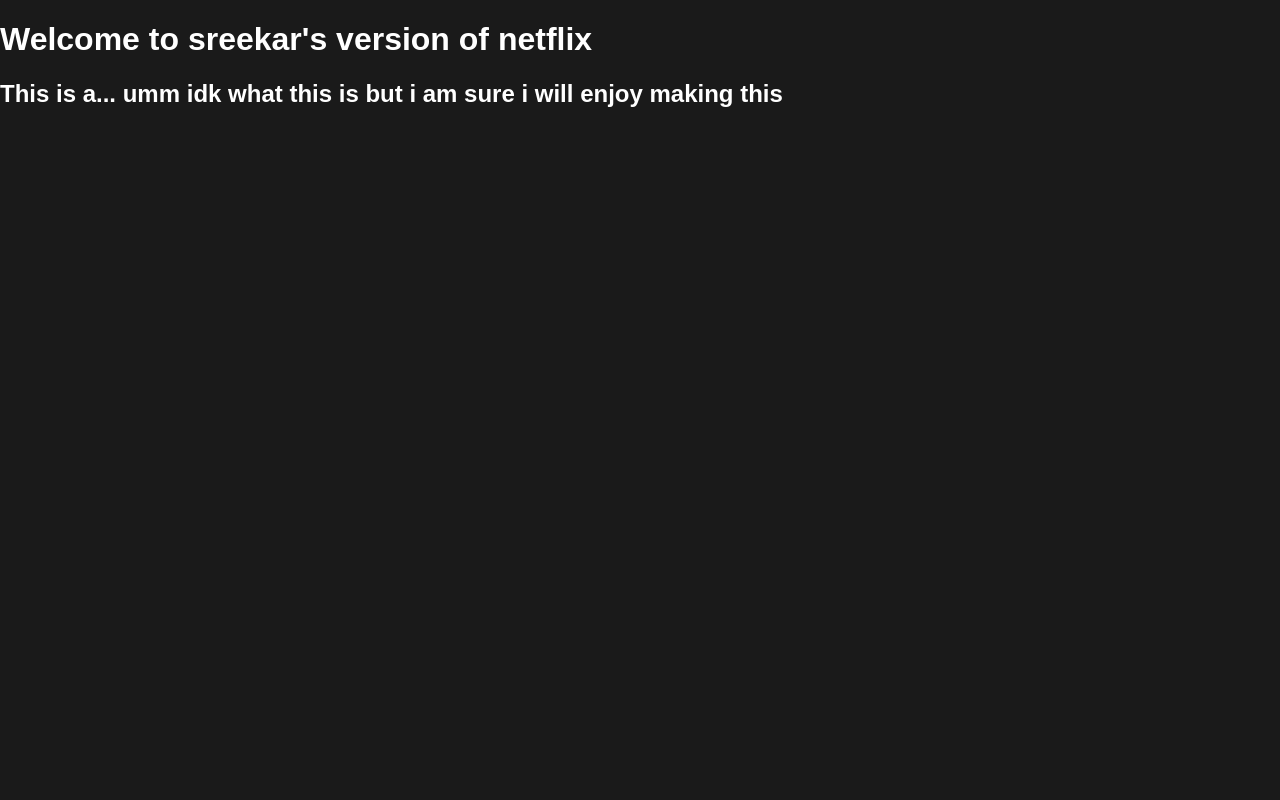
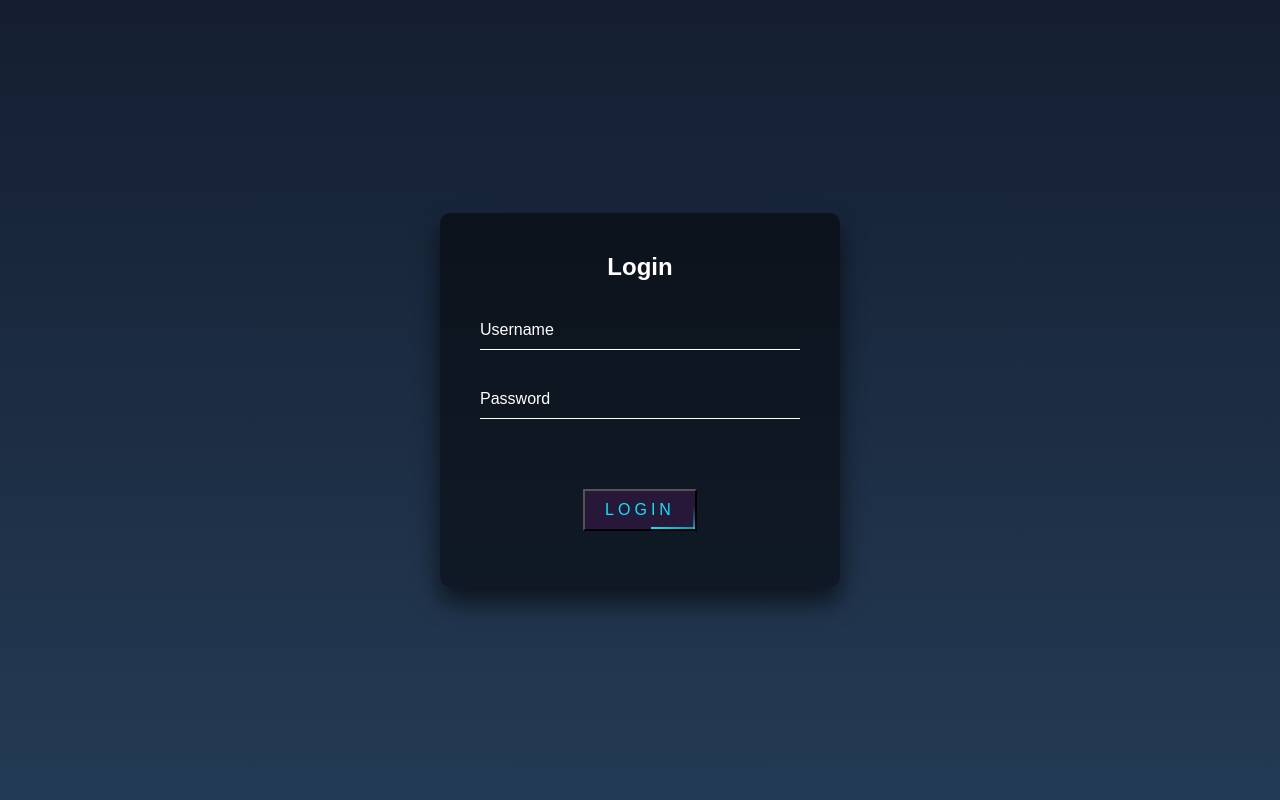
Before and after one commit to Satya-Sreekar/flexnet, a Flask app: page / in a window 1280 px wide. Run offline with Flask 3, Linux system fonts and the light colour scheme.

Commit message:
Added login

```diff
--- a/app.py
+++ b/app.py
@@ -1,22 +1,67 @@
-from flask import Flask, render_template
+from flask import Flask, render_template, request, redirect, url_for, flash
+from flask_login import LoginManager, UserMixin, login_user, login_required, logout_user, current_user
 import os
 
 app = Flask(__name__)
+app.secret_key = 'your_secret_key_here'  # Change this to a secure value
+login_manager = LoginManager()
+login_manager.init_app(app)
 
-@app.route('/')
+# Mock user database
+class User(UserMixin):
+    def __init__(self, id):
+        self.id = id
+
+# User loader function
+@login_manager.user_loader
+def load_user(user_id):
+    return User(user_id)
+
+# Routes
+@app.route('/home')
+@login_required
 def index():
-    videos = []
-    for root, dirs, files in os.walk('static/bigdisk/movies'):
+    movies = []
+    for root, _, files in os.walk('static/bigdisk/movies'):
         for file in files:
-            if file.endswith(('.mkv','.mp4')):
-                video_path = os.path.join(root, file)
-                video_name = os.path.splitext(file)[0]
-                subtitle_path = None
-                for s_file in files:
-                    if s_file.endswith('.srt') and s_file.startswith(video_name):
-                        subtitle_path = os.path.join(root, s_file)
-                videos.append({'video_path': video_path, 'subtitle_path': subtitle_path, 'video_name': video_name})
-    return render_template('index.html', videos=videos)
+            if file.endswith(('jpg','jpeg','png')):
+                poster_path = os.path.join(root, file)
+                movie_name = os.path.splitext(file)[0]
+                movies.append({'poster_path': poster_path, 'movie_name': movie_name})
+            if file.endswith(('mp4','mkv','avi')):
+                movie_path = os.path.join(root, file)
+                for i in range(len(movies)):
+                    if movies[i]['movie_name'] == movie_name:
+                        movies[i]['movie_path'] = movie_path
+    return render_template('index.html', movies=movies)
+
+@app.route('/watch', methods=['POST'])
+@login_required
+def play_movie():
+    movie_path = request.form.get('movie_path')
+    return render_template('watch.html', movie_path=movie_path)
+
+@app.route('/', methods=['GET', 'POST'])
+#redirect to index if user is already logged in
+def login():
+    if current_user.is_authenticated:
+        return redirect(url_for('index'))
+    if request.method == 'POST':
+        username = request.form['username']
+        password = request.form['password']
+        if username == 'admin' and password == 'admin':
+            user = User(1)  # Replace with your user ID
+            login_user(user)
+            return redirect(url_for('index'))
+        else:
+            flash('Invalid username or password')
+    return render_template('login.html')
+
+@app.route('/logout')
+@login_required
+def logout():
+    logout_user()
+    return redirect('/')
 
 if __name__ == '__main__':
     app.run(port='80', debug=True)
--- /dev/null
+++ b/static/common.css
@@ -0,0 +1,13 @@
+#Common Css
+html {
+    height: 100%;
+}
+
+body {
+    margin: 0;
+    padding: 0;
+    font-family: sans-serif;
+    background: linear-gradient(#141e30, #243b55);
+    display: grid;
+    justify-items: center;
+}
--- a/static/index.css
+++ b/static/index.css
@@ -1,11 +1,3 @@
-body {
-    margin: 0;
-    padding: 0;
-    font-family: 'Poppins', sans-serif;
-    background-color: #1a1a1a;
-    color: white;
-}
-
 .slider {
     display: flex;
     width: 100%;
@@ -31,6 +23,7 @@
     width: 30%;
     height: 100%;
 }
+
 .movie p {
     margin: 0;
     padding: 0;
@@ -39,14 +32,19 @@
     overflow-x: hidden;
 }
 
-video {
-    width: 25vw;
-    aspect-ratio: 16/9;
+img {
+    width: 15vw;
+    aspect-ratio: 2/3;
     object-fit: fill;
     height: auto;
 }
-button
-{
+
+button:hover,
+form {
+    cursor: pointer;
+}
+
+.scroll-button {
     background-image: url('../static/arrow-left.png');
     background-position: center;
     background-repeat: no-repeat;
@@ -59,3 +57,10 @@
     cursor: pointer;
     padding: 10px;
 }
+
+@media screen and (max-width: 600px) {
+    img {
+        height: 25vw;
+    }
+
+}
--- /dev/null
+++ b/static/login.css
@@ -0,0 +1,168 @@
+.login-box {
+    position: absolute;
+    top: 50%;
+    left: 50%;
+    width: 400px;
+    padding: 40px;
+    transform: translate(-50%, -50%);
+    background: rgba(0, 0, 0, .5);
+    box-sizing: border-box;
+    box-shadow: 0 15px 25px rgba(0, 0, 0, .6);
+    border-radius: 10px;
+}
+
+.login-box h2 {
+    margin: 0 0 30px;
+    padding: 0;
+    color: #fff;
+    text-align: center;
+}
+
+.login-box .user-box {
+    position: relative;
+}
+
+.login-box .user-box input {
+    width: 100%;
+    padding: 10px 0;
+    font-size: 16px;
+    color: #fff;
+    margin-bottom: 30px;
+    border: none;
+    border-bottom: 1px solid #fff;
+    outline: none;
+    background: transparent;
+}
+
+.login-box .user-box label {
+    position: absolute;
+    top: 0;
+    left: 0;
+    padding: 10px 0;
+    font-size: 16px;
+    color: #fff;
+    pointer-events: none;
+    transition: .5s;
+}
+
+.login-box .user-box input:focus~label,
+.login-box .user-box input:valid~label {
+    top: -20px;
+    left: 0;
+    color: #03e9f4;
+    font-size: 12px;
+}
+
+.login-box form button {
+    background: rgba(255, 25, 255, 0.1);
+    position: relative;
+    display: inline-block;
+    padding: 10px 20px;
+    color: #03e9f4;
+    font-size: 16px;
+    text-decoration: none;
+    text-transform: uppercase;
+    overflow: hidden;
+    transition: .5s;
+    margin-top: 40px;
+    letter-spacing: 4px
+}
+
+.login-box button:hover {
+    background: #03e9f4;
+    color: #fff;
+    border-radius: 5px;
+    box-shadow: 0 0 5px #03e9f4,
+        0 0 25px #03e9f4,
+        0 0 50px #03e9f4,
+        0 0 100px #03e9f4;
+}
+
+.login-box button span {
+    position: absolute;
+    display: block;
+    background: ;
+}
+
+.login-box button span:nth-child(1) {
+    top: 0;
+    left: -100%;
+    width: 100%;
+    height: 2px;
+    background: linear-gradient(90deg, transparent, #03e9f4);
+    animation: btn-anim1 1s linear infinite;
+}
+
+@keyframes btn-anim1 {
+    0% {
+        left: -100%;
+    }
+
+    50%,
+    100% {
+        left: 100%;
+    }
+}
+
+.login-box button span:nth-child(2) {
+    top: -100%;
+    right: 0;
+    width: 2px;
+    height: 100%;
+    background: linear-gradient(180deg, transparent, #03e9f4);
+    animation: btn-anim2 1s linear infinite;
+    animation-delay: .25s
+}
+
+@keyframes btn-anim2 {
+    0% {
+        top: -100%;
+    }
+
+    50%,
+    100% {
+        top: 100%;
+    }
+}
+
+.login-box button span:nth-child(3) {
+    bottom: 0;
+    right: -100%;
+    width: 100%;
+    height: 2px;
+    background: linear-gradient(270deg, transparent, #03e9f4);
+    animation: btn-anim3 1s linear infinite;
+    animation-delay: .5s
+}
+
+@keyframes btn-anim3 {
+    0% {
+        right: -100%;
+    }
+
+    50%,
+    100% {
+        right: 100%;
+    }
+}
+
+.login-box button span:nth-child(4) {
+    bottom: -100%;
+    left: 0;
+    width: 2px;
+    height: 100%;
+    background: linear-gradient(360deg, transparent, #03e9f4);
+    animation: btn-anim4 1s linear infinite;
+    animation-delay: .75s
+}
+
+@keyframes btn-anim4 {
+    0% {
+        bottom: -100%;
+    }
+
+    50%,
+    100% {
+        bottom: 100%;
+    }
+}
--- a/static/nav.css
+++ b/static/nav.css
@@ -2,11 +2,26 @@
 {
     background-color: #333;
     overflow: hidden;
+    width: 100%;
     height: 10vh;
-    padding: 1vh;
+    padding: 0 0 1vh 0;
 }
 nav img
 {
+    height: 10vh;
+    width: auto;
     aspect-ratio: 1/1;
-    height: 10vh;
 }
+nav a
+{
+    float: right;
+    color: white;
+    text-align: center;
+    text-decoration: none;
+    font-size: 1.2em;
+}
+nav a:hover
+{
+    background-color: #ddd;
+    color: black;
+}
--- a/templates/index.html
+++ b/templates/index.html
@@ -5,25 +5,46 @@
     <meta charset="UTF-8">
     <meta http-equiv="X-UA-Compatible" content="IE=edge">
     <meta name="viewport" content="width=device-width, initial-scale=1.0">
+    <link rel="icon" href="../static/favicon.ico">
+    <link rel="stylesheet" href="../static/common.css".css">
     <link rel="stylesheet" href="../static/index.css">
-    <title>Video List</title>
+    <link rel="stylesheet" href="../static/nav.css">
+    <script src="../static/index.js" defer></script>
+    <title>Flexnet</title>
 </head>
+<nav>
+    <table>
+        <tr>
+            <td>
+                <a href="/"><img src="../static/favicon.ico" alt="Logo"></a>
+            </td>
+            <td>
+                <a href="/"><h1>Login</h1></a>
+            </td>
+            <td>
+                <a href="{{url_for('logout')}}"><h1>Logout</h1></a>
+            </td>
+        </tr>
+    </table>
+</nav>
 
 <body>
     <h1>Welcome to sreekar's version of netflix</h1>
     <h2>This is a... umm idk what this is but i am sure i will enjoy making this</h2>
     <div class="slider one">
-        {% for video in videos %}
-        <div class="movie">
-            <video controls>
-                <source src="{{ video['video_path'] }}" type="video/mp4">
-                Your browser does not support the video tag.
-                <track src="{{ video['subtitle_path'] }}" kind="subtitles" srclang="en" label="English">
-            </video>
-            <p>Video Name: {{ video['video_name'] }}</p>
-            <p>Subtitle File: {{ video['subtitle_path'] }}</p>
+        <button class="scroll-button left" onclick="scrollToLeft()"></button>
+        <div class="movies-container">
+            {% for movie in movies %}
+            <div class="movie">
+                <form action="watch" method="POST">
+                    <input type="hidden" name="movie_path" value="{{ movie['movie_path'] }}">
+                    <button type="submit"><img src="{{ movie['poster_path'] }}" alt=""></button>
+                </form>
+                <p>{{ movie['movie_name'] }}</p>
+            </div>
+            {% endfor %}
         </div>
-        {% endfor %}
+        <button class="scroll-button right" onclick="scrollToRight()" style="transform: scaleX(-1);"></button>
     </div>
 </body>
 
--- /dev/null
+++ b/templates/login.html
@@ -0,0 +1,34 @@
+<html>
+<head>
+  <title>Login</title>
+  <link rel="stylesheet" type="text/css" href="/static/login.css">
+  <link rel="stylesheet" type="text/css" href="/static/common.css">
+  <link rel="stylesheet" type="text/css" href="/static/nav.css">
+  <link rel="icon" href="../static/favicon.ico">
+</head>
+<body>
+
+  <div class="login-box">
+    <h2>Login</h2>
+    <form action="{{url_for('login')}}" method="post">
+      <div class="user-box">
+        <input type="text" name="username" required>
+        <label>Username</label>
+      </div>
+      <div class="user-box">
+        <input type="password" name="password" required>
+        <label>Password</label>
+      </div>
+      <center>
+          <button type="submit">
+              <span></span>
+              <span></span>
+              <span></span>
+              <span></span>
+              Login
+            </button>
+        </center>
+    </form>
+  </div>
+</body>
+</html>
```
Also changed, not shown: static/watch.css (added, +10 -0 lines), templates/watch.html (added, +35 -0 lines), 1 other file.
